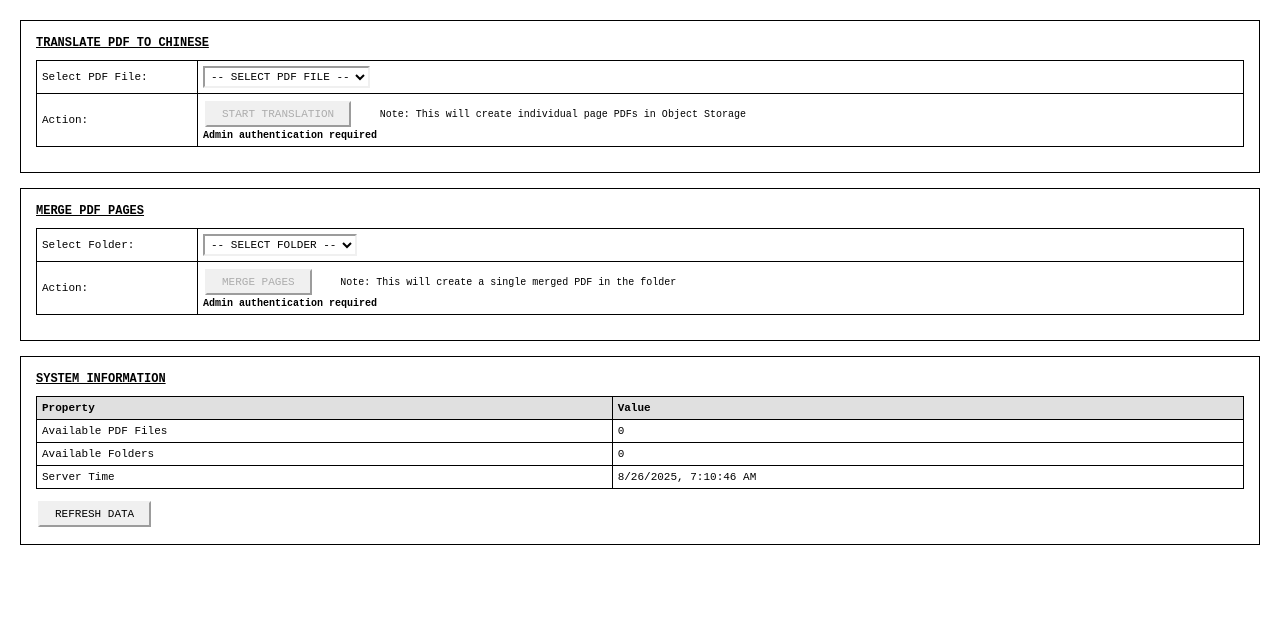
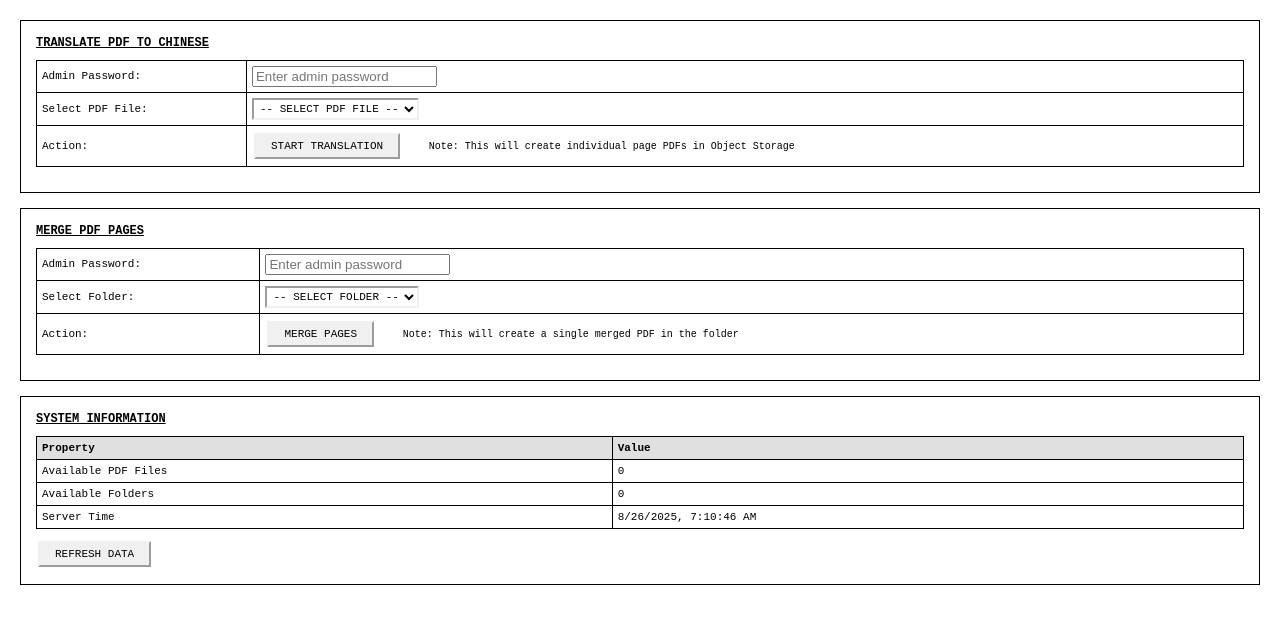
Before and after one commit to Glove0102/Magazine-Refit, a Flask app: template templates/dashboard.html in a window 1280 px wide. Shown: the part 170-800 px from the top of the page. Run offline with Flask 3, Linux system fonts and the light colour scheme; the template is opened without the code that fills it, so the values that code supplies are empty.

Commit message:
Assistant checkpoint: Simplified auth to password-only, removed sessions
Assistant generated file changes:
- app.py: Remove session-based auth, use direct password verification, Update dashboard route to remove session dependency, Remove admin_auth route and update translate to use password directly, Update merge route to use password directly
- templates/dashboard.html: Update forms to include password field
Update forms to include password field
Update merge form to include password field
Update forms to include password field
Update merge form to include password field
Update forms to include password field
Update merge form to include password field

---

User prompt:

 * Serving Flask app 'app'
 * Debug mode: on
WARNING: This is a development server. Do not use it in a production deployment. Use a production WSGI server instead.
 * Running on all addresses (0.0.0.0)
 * Running on http://127.0.0.1:5000
 * Running on http://172.31.94.98:5000
Press CTRL+C to quit
 * Restarting with stat
 * Debugger is active!
 * Debugger PIN: 202-991-653
172.31.94.98 - - [26/Aug/2025 07:08:06] "GET / HTTP/1.1" 200 -
DEBUG: Password verification result: True
172.31.94.98 - - [26/Aug/2025 07:08:26] "POST /admin_auth HTTP/1.1" 200 -
172.31.94.98 - - [26/Aug/2025 07:08:26] "GET / HTTP/1.1" 200 -
DEBUG: Translation endpoint called
DEBUG: PDF file requested: louiseeliasbergs1996bowe.pdf
 * Detected change in '/home/runner/workspace/main.py', reloading
 * Restarting with stat
 * Debugger is active!
 * Debugger PIN: 202-991-653
DEBUG: Translation endpoint called
DEBUG: Admin not authenticated
172.31.94.98 - - [26/Aug/2025 07:08:34] "POST /translate HTTP/1.1" 403 -

sasyss not auth. auth shld be rmvd and just have password as auth and only that hash password

Replit-Commit-Author: Assistant
Replit-Commit-Session-Id: 5163b835-a818-4a9a-9787-2c4ad5868b5c

```diff
--- a/app.py
+++ b/app.py
@@ -1,13 +1,11 @@
 
-from flask import Flask, render_template, request, jsonify, session
+from flask import Flask, render_template, request, jsonify
 import subprocess
 import os
 from replit.object_storage import Client
 import hashlib
-import secrets
 
 app = Flask(__name__)
-app.secret_key = os.getenv('SECRET_KEY', secrets.token_hex(32))
 
 def verify_admin_password(password):
     """Verify admin password against stored hash"""
@@ -22,14 +20,8 @@ def verify_admin_password(password):
     print(f"DEBUG: Password verification result: {result}")
     return result
 
-def is_admin_authenticated(request):
-    """Check if user has admin privileges"""
-    return session.get('admin_authenticated', False)
-
 @app.route('/')
 def dashboard():
-    admin_auth = is_admin_authenticated(request)
-
     # Get available folders from Object Storage
     storage_client = Client()
     try:
@@ -50,28 +42,18 @@ def dashboard():
 
     return render_template('dashboard.html',
                          folders=sorted(folders),
-                         pdf_files=sorted(pdf_files),
-                         admin_authenticated=admin_auth)
-
-@app.route('/admin_auth', methods=['POST'])
-def admin_auth():
-    password = request.json.get('password')
-    if not password:
-        return jsonify({'error': 'Password required'}), 400
-
-    if verify_admin_password(password):
-        session['admin_authenticated'] = True
-        return jsonify({'success': True})
-    else:
-        return jsonify({'error': 'Invalid admin password'}), 401
+                         pdf_files=sorted(pdf_files))
 
 @app.route('/translate', methods=['POST'])
 def translate_pdf():
     try:
         print("DEBUG: Translation endpoint called")
-        if not is_admin_authenticated(request):
-            print("DEBUG: Admin not authenticated")
-            return jsonify({'error': 'Admin authentication required'}), 403
+
+        # Check password directly
+        password = request.form.get('password')
+        if not password or not verify_admin_password(password):
+            print("DEBUG: Invalid or missing password")
+            return jsonify({'error': 'Invalid admin password'}), 403
 
         pdf_file = request.form.get('pdf_file')
         print(f"DEBUG: PDF file requested: {pdf_file}")
@@ -115,19 +97,22 @@ def translate_pdf():
 
 @app.route('/merge', methods=['POST'])
 def merge_folder():
-    admin_auth = is_admin_authenticated(request)
-    print(f"DEBUG: Merge endpoint - admin_auth: {admin_auth}")
-    if not admin_auth:
-        return jsonify({'error': 'Admin authentication required'}), 403
+    try:
+        # Check password directly
+        password = None
+        folder_name = None
 
-    try:
-        # Handle both JSON and form data
-        folder_name = None
         if request.is_json:
             data = request.get_json()
+            password = data.get('password') if data else None
             folder_name = data.get('folder_name') if data else None
         else:
+            password = request.form.get('password')
             folder_name = request.form.get('folder_name')
+
+        if not password or not verify_admin_password(password):
+            print("DEBUG: Invalid or missing password")
+            return jsonify({'error': 'Invalid admin password'}), 403
 
         if not folder_name:
             return jsonify({'error': 'No folder specified'}), 400
--- a/templates/dashboard.html
+++ b/templates/dashboard.html
@@ -1,4 +1,3 @@
-
 <!DOCTYPE html>
 <html>
 <head>
@@ -133,9 +132,15 @@
     <div class="section">
         <div class="section-title">TRANSLATE PDF TO CHINESE</div>
         <form id="translateForm">
-            <table>
+            <table class="form-table">
                 <tr>
-                    <td width="150">Select PDF File:</td>
+                    <td>Admin Password:</td>
+                    <td>
+                        <input type="password" name="password" placeholder="Enter admin password" required>
+                    </td>
+                </tr>
+                <tr>
+                    <td>Select PDF File:</td>
                     <td>
                         <select name="pdf_file" id="pdfSelect" required>
                             <option value="">-- SELECT PDF FILE --</option>
@@ -148,10 +153,9 @@
                 <tr>
                     <td>Action:</td>
                     <td>
-                        <button type="submit" {% if not admin_authenticated %}disabled{% endif %}>START TRANSLATION</button>
+                        <button type="submit">START TRANSLATION</button>
                         <span style="margin-left: 20px; font-size: 10px;">
                             Note: This will create individual page PDFs in Object Storage
-                            {% if not admin_authenticated %}<br><strong>Admin authentication required</strong>{% endif %}
                         </span>
                     </td>
                 </tr>
@@ -164,9 +168,15 @@
     <div class="section">
         <div class="section-title">MERGE PDF PAGES</div>
         <form id="mergeForm">
-            <table>
+            <table class="form-table">
                 <tr>
-                    <td width="150">Select Folder:</td>
+                    <td>Admin Password:</td>
+                    <td>
+                        <input type="password" name="password" placeholder="Enter admin password" required>
+                    </td>
+                </tr>
+                <tr>
+                    <td>Select Folder:</td>
                     <td>
                         <select name="folder_name" id="folderSelect" required>
                             <option value="">-- SELECT FOLDER --</option>
@@ -179,10 +189,9 @@
                 <tr>
                     <td>Action:</td>
                     <td>
-                        <button type="submit" {% if not admin_authenticated %}disabled{% endif %}>MERGE PAGES</button>
+                        <button type="submit">MERGE PAGES</button>
                         <span style="margin-left: 20px; font-size: 10px;">
                             Note: This will create a single merged PDF in the folder
-                            {% if not admin_authenticated %}<br><strong>Admin authentication required</strong>{% endif %}
                         </span>
                     </td>
                 </tr>
@@ -277,11 +286,6 @@
         document.getElementById('translateForm').addEventListener('submit', function(e) {
             e.preventDefault();
 
-            {% if not admin_authenticated %}
-            showAdminAuth();
-            return;
-            {% endif %}
-
             const status = document.getElementById('translateStatus');
             const output = document.getElementById('translateOutput');
             const formData = new FormData(this);
@@ -330,11 +334,6 @@
         document.getElementById('mergeForm').addEventListener('submit', function(e) {
             e.preventDefault();
 
-            {% if not admin_authenticated %}
-            showAdminAuth();
-            return;
-            {% endif %}
-
             const status = document.getElementById('mergeStatus');
             const output = document.getElementById('mergeOutput');
             const formData = new FormData(this);
```
